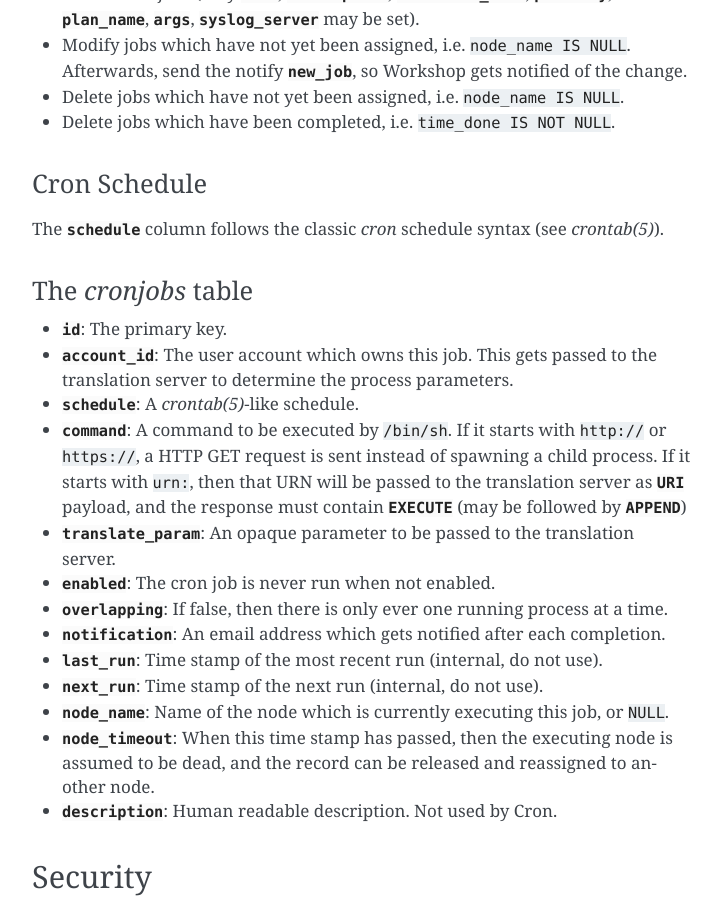
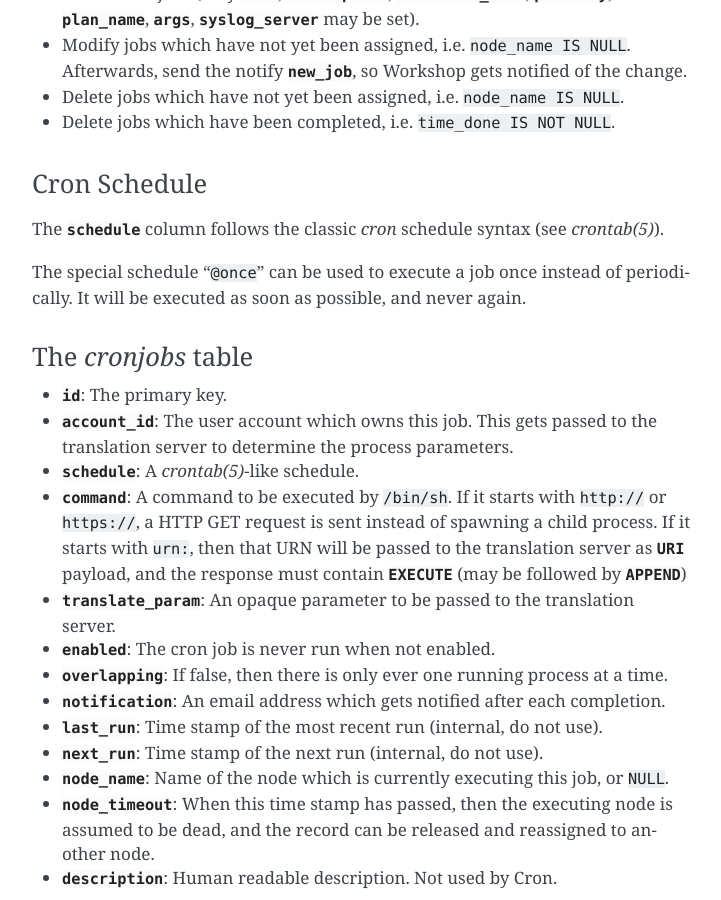
Before and after one commit to CM4all/workshop, a Sphinx documentation site: the page built from doc/index.rst, in a window 1280 px wide and 900 px high, scrolled down 5682 px. Shown: the whole window, without its empty margins (388-1109 px from the left). Built offline with Sphinx 7.4.7, drawn with Linux system fonts in a browser that asks for light colours.

Commit message:
cron/Schedule: add special schedule "@once"

```diff
--- a/doc/index.rst
+++ b/doc/index.rst
@@ -304,6 +304,10 @@
 The :envvar:`schedule` column follows the classic `cron` schedule
 syntax (see :manpage:`crontab(5)`).
 
+The special schedule ":samp:`@once`" can be used to execute a job once
+instead of periodically.  It will be executed as soon as possible, and
+never again.
+
 The `cronjobs` table
 ^^^^^^^^^^^^^^^^^^^^
 
```
Also changed, not shown: 4 other files.
